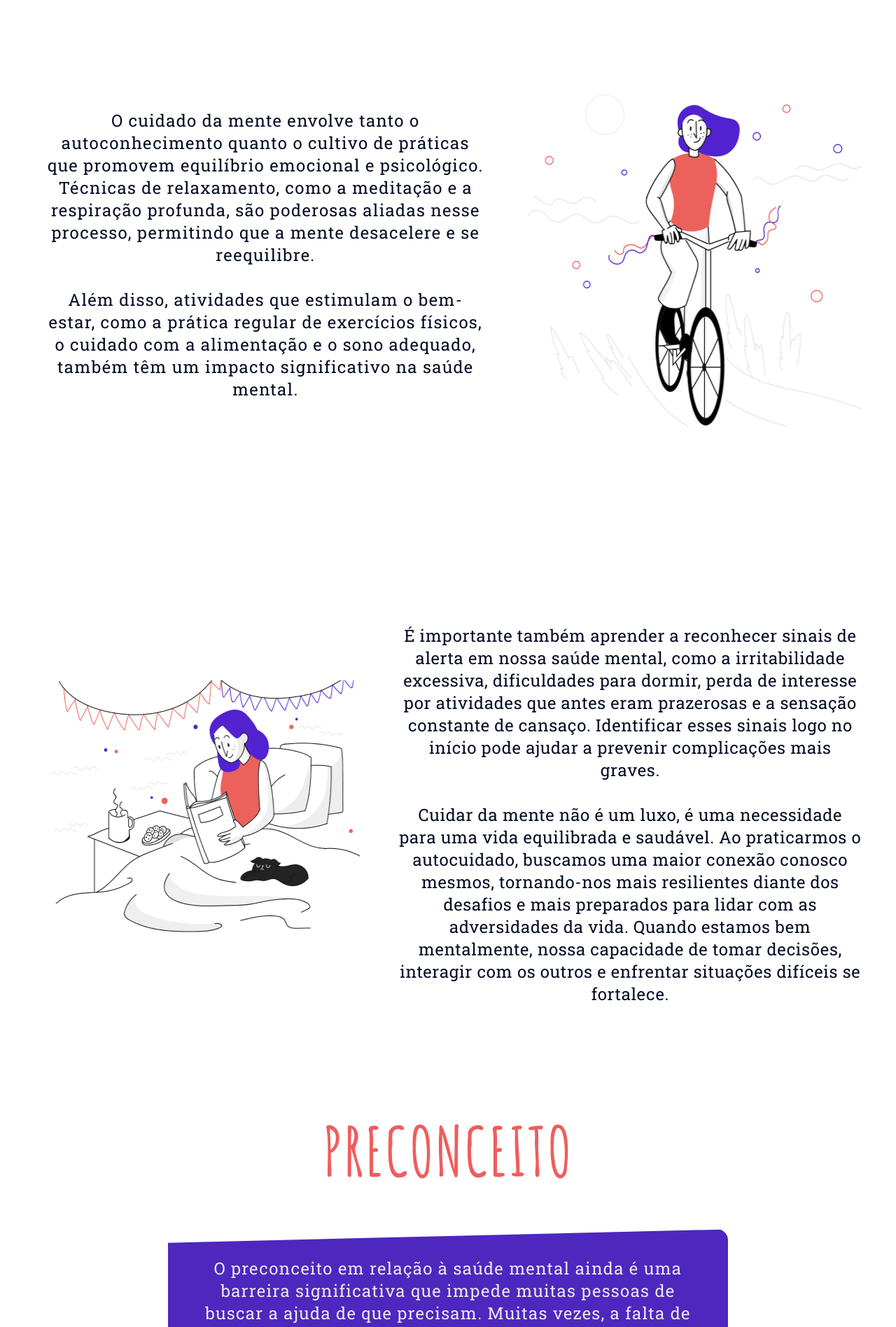
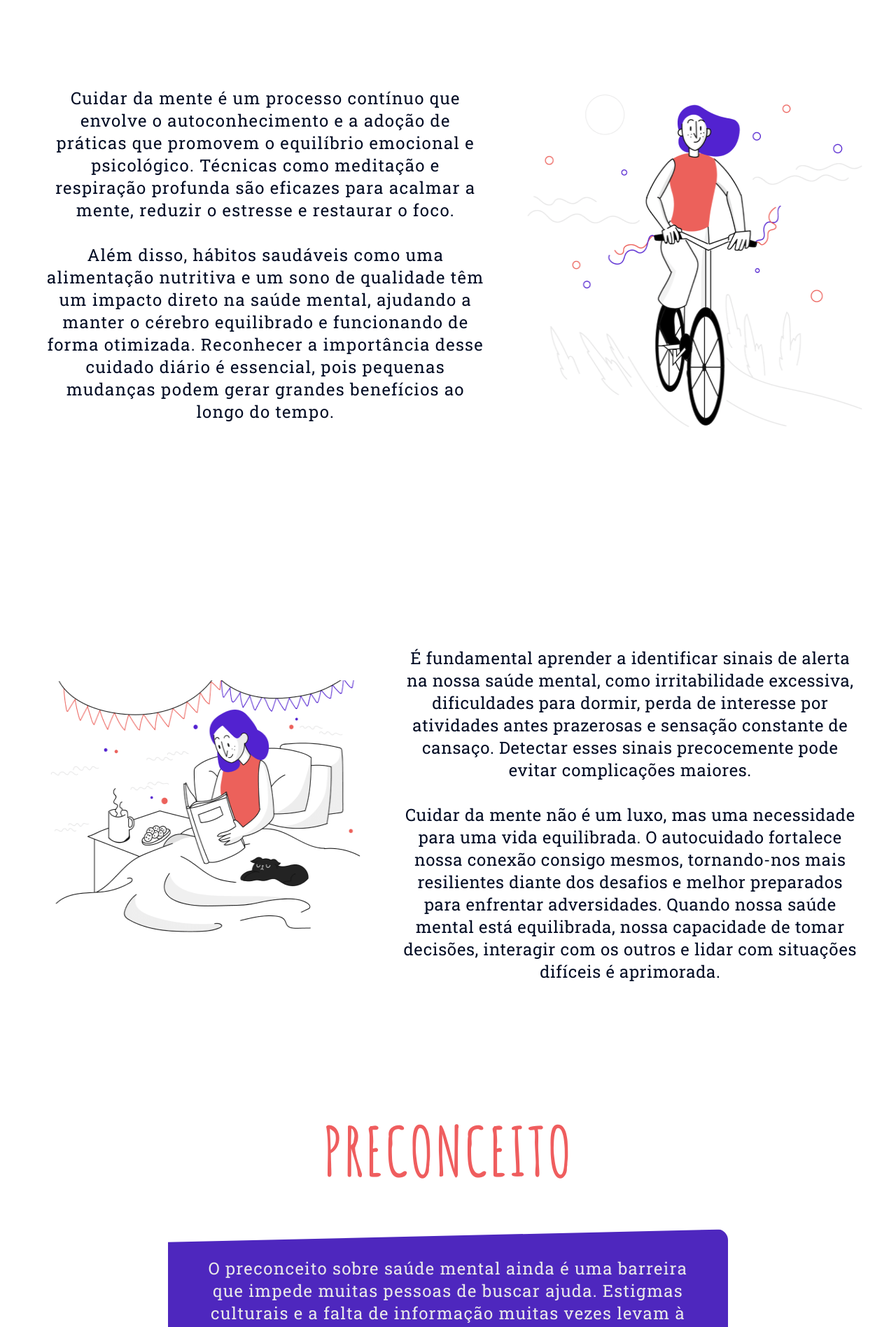
Before and after one commit to thiagodeas/about-mental-health, a Vue app: page / in a window 1280 px wide. Shown: the part 1120-3016 px from the top of the page at 70% size. Built offline with nearby package versions, Linux system fonts and the light colour scheme.

Commit message:
refactoring page texts

```diff
--- a/src/components/page2/Page2.vue
+++ b/src/components/page2/Page2.vue
@@ -20,9 +20,7 @@ import refuge from '../../assets/images/refuge.png'
 
     <div class="flex justify-center items-center min-h-screen w-full bg-white pl-16">
       <div class="flex justify-center items-center w-[700px] text-center">
-        <p class="text-2xl font-rbt text-lightBlck tracking-wider">
-          O cuidado da mente envolve tanto o autoconhecimento quanto o cultivo de práticas que promovem equilíbrio emocional e psicológico. Técnicas de relaxamento, como a meditação e a respiração profunda, são poderosas aliadas nesse processo, permitindo que a mente desacelere e se reequilibre. <br /> <br /> Além disso, atividades que estimulam o bem-estar, como a prática regular de exercícios físicos, o cuidado com a alimentação e o sono adequado, também têm um impacto significativo na saúde mental.
-        </p>
+        <p class="text-2xl font-rbt text-lightBlck tracking-wider">Cuidar da mente é um processo contínuo que envolve o autoconhecimento e a adoção de práticas que promovem o equilíbrio emocional e psicológico. Técnicas como meditação e respiração profunda são eficazes para acalmar a mente, reduzir o estresse e restaurar o foco. <br /><br/>Além disso, hábitos saudáveis como uma alimentação nutritiva e um sono de qualidade têm um impacto direto na saúde mental, ajudando a manter o cérebro equilibrado e funcionando de forma otimizada. Reconhecer a importância desse cuidado diário é essencial, pois pequenas mudanças podem gerar grandes benefícios ao longo do tempo.</p>
       </div>
       <div>
         <img :src="wellBeingIllustration" alt="Well Being Illustration" class="w-[650px] h-[600px]" />
@@ -32,10 +30,10 @@ import refuge from '../../assets/images/refuge.png'
     <div class="flex justify-center flex-row-reverse items-center min-h-screen w-full bg-white pr-12">
       <div class="flex justify-center items-center w-[700px] flex-col text-center gap-8 tracking-wide">
         <p class="text-2xl text-lightBlck font-rbt tracking-wide">
-          É importante também aprender a reconhecer sinais de alerta em nossa saúde mental, como a irritabilidade excessiva, dificuldades para dormir, perda de interesse por atividades que antes eram prazerosas e a sensação constante de cansaço. Identificar esses sinais logo no início pode ajudar a prevenir complicações mais graves.
+          É fundamental aprender a identificar sinais de alerta na nossa saúde mental, como irritabilidade excessiva, dificuldades para dormir, perda de interesse por atividades antes prazerosas e sensação constante de cansaço. Detectar esses sinais precocemente pode evitar complicações maiores.
         </p>
         <p class="text-2xl text-lightBlck font-rbt tracking-wide">
-          Cuidar da mente não é um luxo, é uma necessidade para uma vida equilibrada e saudável. Ao praticarmos o autocuidado, buscamos uma maior conexão conosco mesmos, tornando-nos mais resilientes diante dos desafios e mais preparados para lidar com as adversidades da vida. Quando estamos bem mentalmente, nossa capacidade de tomar decisões, interagir com os outros e enfrentar situações difíceis se fortalece.
+          Cuidar da mente não é um luxo, mas uma necessidade para uma vida equilibrada. O autocuidado fortalece nossa conexão consigo mesmos, tornando-nos mais resilientes diante dos desafios e melhor preparados para enfrentar adversidades. Quando nossa saúde mental está equilibrada, nossa capacidade de tomar decisões, interagir com os outros e lidar com situações difíceis é aprimorada.
         </p>
       </div>
       <div>
@@ -49,7 +47,7 @@ import refuge from '../../assets/images/refuge.png'
       </div>
 
       <div class="flex justify-center items-center flex-col w-[800px] text-center bg-lightPurple p-10 rounded-2xl clip-path-softTilt">
-        <p class="text-2xl font-rbt text-lightGray tracking-wider">O preconceito em relação à saúde mental ainda é uma barreira significativa que impede muitas pessoas de buscar a ajuda de que precisam. Muitas vezes, a falta de conhecimento ou a perpetuação de estigmas culturais leva à ideia de que problemas emocionais ou psicológicos são sinais de fraqueza ou incapacidade.
+        <p class="text-2xl font-rbt text-lightGray tracking-wider">O preconceito sobre saúde mental ainda é uma barreira que impede muitas pessoas de buscar ajuda. Estigmas culturais e a falta de informação muitas vezes levam à crença de que problemas emocionais são sinais de fraqueza ou incapacidade.
         </p>
         <br />
         <p class="text-2xl font-rbt text-lightGray tracking-wider">Essa visão distorcida pode causar vergonha ou medo de julgamento, levando indivíduos a esconderem seus sintomas ou evitarem compartilhar seus sentimentos. Como resultado, problemas que poderiam ser tratados de forma eficaz muitas vezes se agravam, causando mais sofrimento. Além disso, o preconceito pode influenciar negativamente os relacionamentos pessoais, ambientes de trabalho e até mesmo as políticas públicas, dificultando o acesso a recursos e tratamentos adequados.
--- a/src/components/page3/Page3.vue
+++ b/src/components/page3/Page3.vue
@@ -6,7 +6,7 @@
   <div class="flex items-center justify-center min-h-screen flex-col text-center w-full">
 
     <div class="w-full">
-      <svg xmlns="http://www.w3.org/2000/svg" viewBox="0 0 1440 320">
+      <svg xmlns="http://www.w3.org/2000/svg" viewBox="0 0 1440 318">
         <path
           fill="#4E27BE"
           fill-opacity="1"
@@ -15,7 +15,7 @@
       </svg>
     </div>
 
-    <div class="flex items-center justify-center bg-lightPurple pb-36 flex-col w-full min-h-screen">
+    <div class="flex items-center justify-center bg-lightPurple flex-col w-full min-h-screen">
       <div class="flex items-center justify-center w-[600px] pb-8">
         <h1 class="text-7xl font-amatic text-lightGray">
           Como Você Tem Cuidado da
--- a/src/components/page4/Page4.vue
+++ b/src/components/page4/Page4.vue
@@ -43,7 +43,7 @@ import selfCare from '../../assets/images/self-care.png'
     </div>
 
     <div class="w-full">
-      <svg xmlns="http://www.w3.org/2000/svg" viewBox="0 0 1440 320">
+      <svg xmlns="http://www.w3.org/2000/svg" viewBox="0 0 1440 319">
         <path
           fill="#EF5D5E"
           fill-opacity="1"
@@ -53,13 +53,12 @@ import selfCare from '../../assets/images/self-care.png'
     </div>
 
     <div class="flex items-start justify-center flex-row-reverse w-full min-h-screen text-center bg-lightRed">
-        <div class="flex items-center flex-col justify-center w-[1000px] gap-8 pl-12">
-            <h1 class="font-rbt text-4xl text-lightBlck"><span class="text-white">Depressão:</span> Identificando os Sintomas e Buscando Ajuda</h1>
+        <div class="flex items-center flex-col justify-center w-[1000px] gap-10 pl-12">
+            <h1 class="font-rbt text-4xl text-lightBlck mt-12 mb-2"><span class="text-white">Depressão:</span> Identificando os Sintomas e Buscando Ajuda</h1>
             <p class="font-rbt text-2xl text-lightBlck tracking-wider">A depressão não é apenas uma tristeza passageira. Ela é uma condição médica séria que afeta profundamente o estado emocional e físico. A perda de interesse em atividades que antes eram prazerosas, uma sensação constante de vazio, cansaço extremo e até pensamentos negativos e suicidas são sinais claros de que a pessoa pode estar enfrentando um quadro de depressão.</p>
             <p class="font-rbt text-2xl text-lightBlck tracking-wider">
                 É importante reconhecer que a depressão não é uma fraqueza ou falta de esforço, mas uma condição que exige atenção e tratamento especializado. <br /> <br />O tratamento da depressão é fundamental e pode envolver diferentes abordagens, como a terapia, apoio social de amigos e familiares, e, em alguns casos, medicamentos que ajudam a equilibrar as substâncias químicas no cérebro.
             </p>
-            <p class="font-rbt text-2xl text-lightBlck tracking-wider">sasasasasasasasasasasasasasaksoka</p>
         </div>
     </div>
 
```
